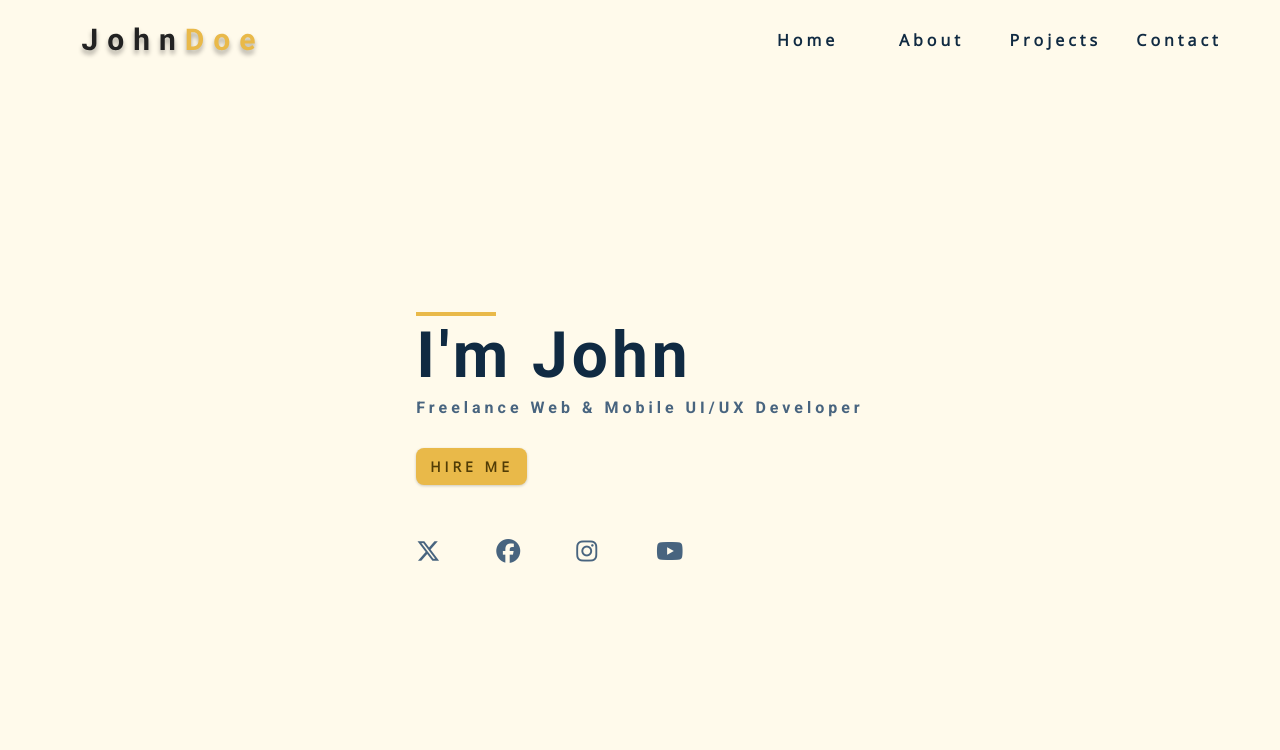
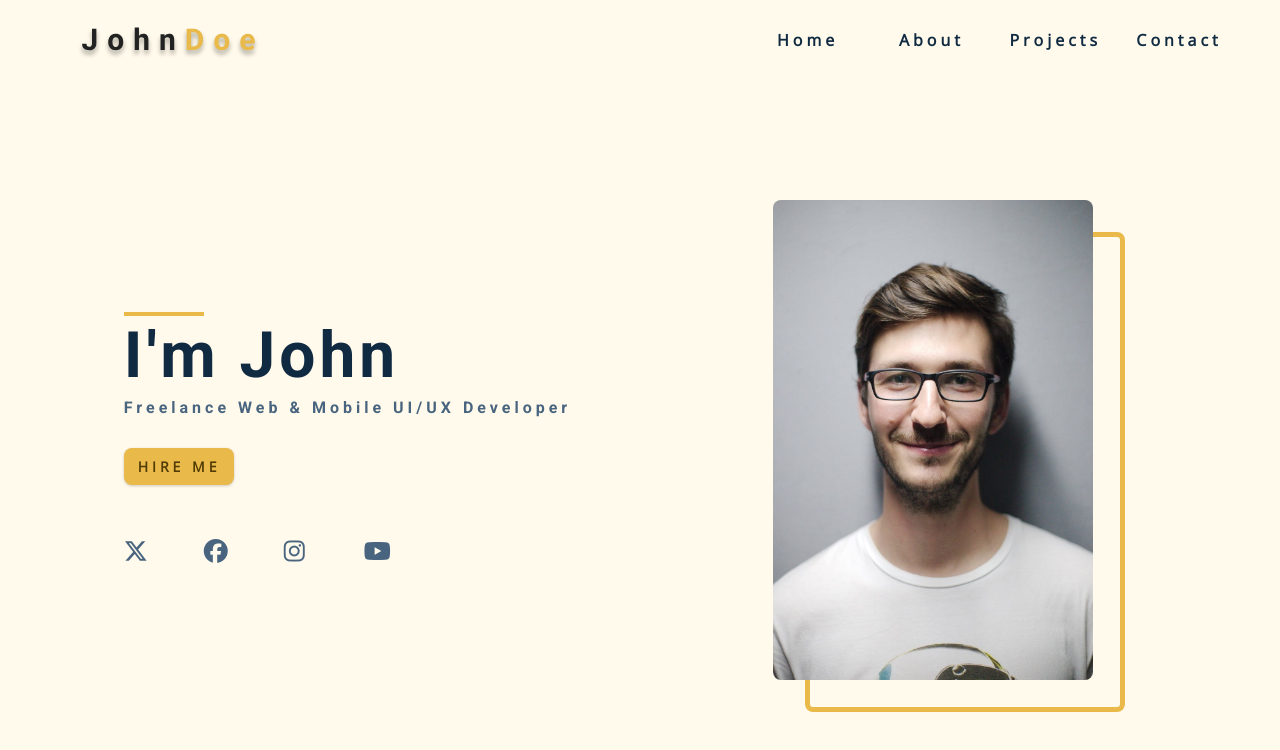
Before and after one commit to tims07/portfolio-project, a plain HTML site: page index.html in a window 1280 px wide. Drawn offline with nearby package versions, Linux system fonts and the light colour scheme.

Commit message:
add desktop styling

```diff
--- a/css/styles.css
+++ b/css/styles.css
@@ -371,6 +371,34 @@ Hero
   margin-top: 1.25rem;
 }
 
+@media screen and (min-width: 992px) {
+  .hero-img {
+    display: block;
+    position: relative;
+
+  }
+  .hero-img::before {
+    content: "";
+    position: absolute;
+    width: 100%;
+    height: 100%;
+    border: 0.35rem solid var(--clr-primary-5);
+    inset: 2rem;
+    border-radius: var(--radius);
+  }
+  .hero-center {
+    grid-template-columns: repeat(2, 1fr);
+  }
+  .hero-photo {
+    max-width: 25rem;
+    max-height: 30rem;
+    object-fit: cover;
+    border-radius: var(--radius);
+    position: relative;
+  }
+
+}
+
 /*
 ===============
 About
```
